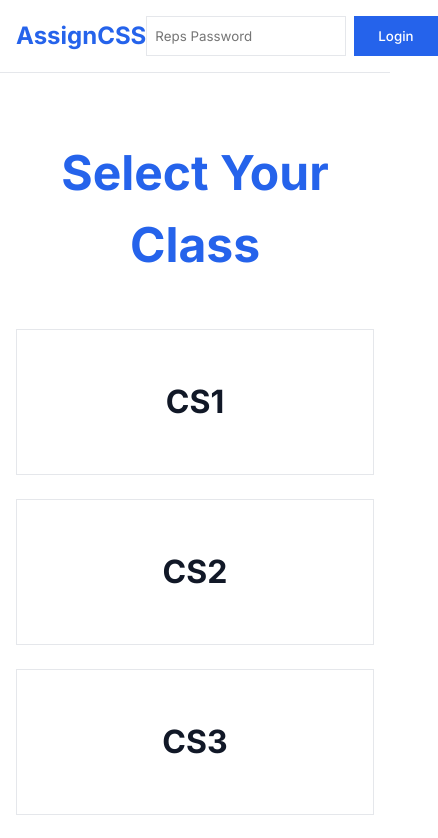
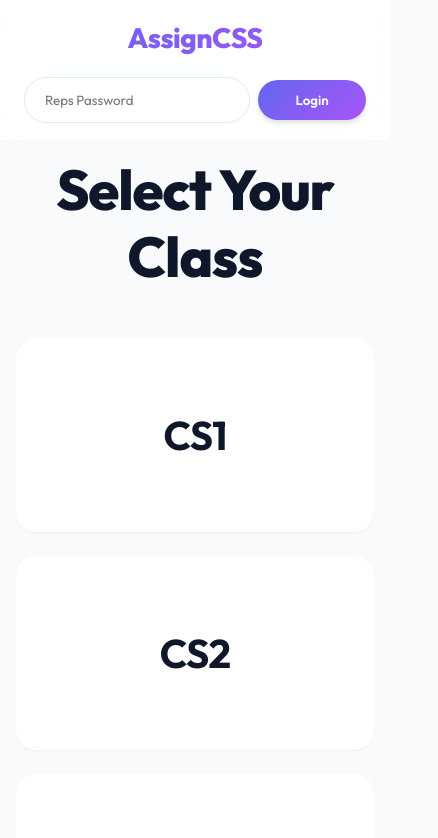
Before and after one commit to Genesis-Z-R/AssignCSS, a React (Vite) app: page / in a window 390 px wide. Shown: the top 838 px of the page, 438 px wide, since content can reach past the window. Built offline with nearby package versions, Linux system fonts and the light colour scheme.

Commit message:
New Design

```diff
--- a/src/components/AssignmentCard.jsx
+++ b/src/components/AssignmentCard.jsx
@@ -18,7 +18,7 @@ export default function AssignmentCard({ assignment }) {
   return (
     <div className="card" style={{ display: 'flex', flexDirection: 'column', height: '100%' }}>
       <div style={{ display: 'flex', justifyContent: 'space-between', alignItems: 'flex-start', marginBottom: '1rem' }}>
-        <h3 style={{ fontSize: '1.25rem', fontWeight: '600', color: 'var(--primary)' }}>
+        <h3 className="gradient-text" style={{ fontSize: '1.25rem', fontWeight: '700' }}>
           {assignment.courses?.name || 'Assignment'}
         </h3>
         <span className={`badge ${isPastDue ? 'badge-danger' : 'badge-primary'}`} style={{ display: 'flex', alignItems: 'center', gap: '0.25rem' }}>
@@ -31,7 +31,7 @@ export default function AssignmentCard({ assignment }) {
         {assignment.description}
       </p>
 
-      <div style={{ borderTop: '1px solid var(--border)', paddingTop: '1rem', marginTop: 'auto', display: 'flex', justifyContent: 'space-between', alignItems: 'center' }}>
+      <div style={{ borderTop: 'var(--glass-border)', paddingTop: '1rem', marginTop: 'auto', display: 'flex', justifyContent: 'space-between', alignItems: 'center' }}>
         <span style={{ fontSize: '0.875rem', color: 'var(--text-muted)' }}>
           Due: {new Date(assignment.due_date).toLocaleDateString()}
         </span>
--- a/src/index.css
+++ b/src/index.css
@@ -1,39 +1,86 @@
-@import url('https://fonts.googleapis.com/css2?family=Inter:wght@400;500;600;700&display=swap');
+@import url('https://fonts.googleapis.com/css2?family=Outfit:wght@300;400;500;600;700;800&display=swap');
 
 :root {
-  --primary: #2563EB;
-  --primary-hover: #1D4ED8;
-  --bg: #FFFFFF;
-  --text-main: #111827;
-  --text-muted: #6B7280;
-  --border: #E5E7EB;
-  --surface: #F9FAFB;
-  --danger: #DC2626;
-  --danger-hover: #B91C1C;
+  /* Light Mode Theme */
+  --bg: #F8FAFC;
+  --surface: #FFFFFF;
+  --surface-overlay: rgba(255, 255, 255, 0.85);
+  --border: #E2E8F0;
+  --text-main: #0F172A;
+  --text-muted: #64748B;
+
+  /* Gradients & Accents */
+  --primary-glow: rgba(99, 102, 241, 0.4);
+  --primary: #4F46E5;
+  --primary-hover: #4338CA;
+  --gradient-primary: linear-gradient(135deg, #6366F1 0%, #A855F7 100%);
+  --gradient-hover: linear-gradient(135deg, #4F46E5 0%, #9333EA 100%);
+
+  --danger: #EF4444;
+  --danger-hover: #DC2626;
+  --danger-glow: rgba(239, 68, 68, 0.4);
+
+  --shadow-sm: 0 1px 2px 0 rgba(0, 0, 0, 0.05);
+  --shadow-md: 0 4px 6px -1px rgba(0, 0, 0, 0.1), 0 2px 4px -1px rgba(0, 0, 0, 0.06);
+  --shadow-lg: 0 10px 15px -3px rgba(0, 0, 0, 0.1), 0 4px 6px -2px rgba(0, 0, 0, 0.05);
+  --shadow-glow: 0 0 25px var(--primary-glow);
+
+  --radius-sm: 8px;
+  --radius-md: 12px;
+  --radius-lg: 20px;
+  --radius-full: 9999px;
+
+  --glass-border: 1px solid rgba(255, 255, 255, 0.3);
+}
+
+@media (prefers-color-scheme: dark) {
+  :root {
+    --bg: #0B0F19; /* Midnight dark */
+    --surface: #111827; /* Slightly lighter card */
+    --surface-overlay: rgba(11, 15, 25, 0.85);
+    --border: #1F2937;
+    --text-main: #F8FAFC;
+    --text-muted: #94A3B8;
+
+    --primary-glow: rgba(99, 102, 241, 0.25);
+    --glass-border: 1px solid rgba(255, 255, 255, 0.05);
+  }
 }
 
 * {
   box-sizing: border-box;
   margin: 0;
   padding: 0;
-  border-radius: 0 !important; /* STRICT REQUIREMENT: NO ROUNDED CORNERS */
-  font-family: 'Inter', sans-serif;
+  font-family: 'Outfit', sans-serif;
 }
 
 body {
   background-color: var(--bg);
   color: var(--text-main);
-  line-height: 1.5;
+  line-height: 1.6;
   -webkit-font-smoothing: antialiased;
+  transition: background-color 0.3s ease, color 0.3s ease;
 }
 
 a {
   color: var(--primary);
   text-decoration: none;
+  transition: color 0.2s ease;
 }
 
 a:hover {
-  text-decoration: underline;
+  color: #A855F7;
+}
+
+/* Animations */
+@keyframes slideUp {
+  from { opacity: 0; transform: translateY(15px); }
+  to { opacity: 1; transform: translateY(0); }
+}
+
+@keyframes fadeIn {
+  from { opacity: 0; }
+  to { opacity: 1; }
 }
 
 /* Base UI Components */
@@ -41,66 +88,100 @@ a:hover {
   display: inline-flex;
   align-items: center;
   justify-content: center;
-  background-color: var(--primary);
+  background: var(--gradient-primary);
   color: #FFFFFF;
   padding: 0.75rem 1.5rem;
   border: none;
-  font-weight: 500;
+  border-radius: var(--radius-full);
+  font-weight: 600;
   cursor: pointer;
-  transition: background-color 0.2s;
+  transition: all 0.3s cubic-bezier(0.4, 0, 0.2, 1);
   text-decoration: none;
+  box-shadow: var(--shadow-md);
+  gap: 0.5rem;
+  white-space: nowrap;
 }
 
-.btn:hover {
-  background-color: var(--primary-hover);
-  text-decoration: none;
+.btn:hover:not(:disabled) {
+  transform: translateY(-2px);
+  box-shadow: var(--shadow-glow);
+  background: var(--gradient-hover);
+}
+
+.btn:active:not(:disabled) {
+  transform: translateY(0);
+}
+
+.btn:disabled {
+  opacity: 0.6;
+  cursor: not-allowed;
+  transform: none;
 }
 
 .btn-danger {
-  background-color: var(--danger);
+  background: var(--danger);
+  box-shadow: 0 4px 6px -1px var(--danger-glow);
 }
 
-.btn-danger:hover {
-  background-color: var(--danger-hover);
+.btn-danger:hover:not(:disabled) {
+  background: var(--danger-hover);
+  box-shadow: 0 0 15px var(--danger-glow);
 }
 
 .btn-outline {
-  background-color: transparent;
-  color: var(--primary);
-  border: 1px solid var(--primary);
+  background: transparent;
+  color: var(--text-main);
+  border: 1px solid var(--border);
+  box-shadow: none;
 }
 
-.btn-outline:hover {
-  background-color: var(--surface);
-  color: var(--primary-hover);
+.btn-outline:hover:not(:disabled) {
+  background: var(--surface);
+  color: var(--primary);
+  border-color: var(--primary);
+  box-shadow: 0 4px 10px rgba(0,0,0,0.05);
+  transform: translateY(-2px);
+}
+
+/* Active State for Toggles */
+.btn-active {
+  background: var(--surface);
+  color: var(--primary);
+  border-color: var(--primary);
+  box-shadow: 0 0 10px var(--primary-glow);
 }
 
 .input {
   width: 100%;
-  padding: 0.75rem;
+  padding: 0.875rem 1.25rem;
   border: 1px solid var(--border);
-  background-color: #FFFFFF;
+  border-radius: var(--radius-full);
+  background-color: var(--surface);
   color: var(--text-main);
   outline: none;
-  transition: border-color 0.2s;
+  transition: all 0.3s ease;
+  font-family: inherit;
 }
 
 .input:focus {
   border-color: var(--primary);
-  /* A square outline */
-  outline: 1px solid var(--primary);
+  box-shadow: 0 0 0 3px var(--primary-glow);
 }
 
 .card {
-  background-color: #FFFFFF;
-  border: 1px solid var(--border);
+  background-color: var(--surface);
+  border: var(--glass-border);
+  border-radius: var(--radius-lg);
   padding: 1.5rem;
-  transition: transform 0.2s, box-shadow 0.2s;
+  box-shadow: var(--shadow-sm);
+  transition: all 0.3s cubic-bezier(0.4, 0, 0.2, 1);
+  animation: slideUp 0.4s ease-out forwards;
 }
 
 .card:hover {
-  transform: translateY(-2px);
-  box-shadow: 0 4px 6px -1px rgba(0, 0, 0, 0.1);
+  transform: translateY(-4px);
+  box-shadow: var(--shadow-lg), 0 0 15px rgba(99, 102, 241, 0.15);
+  border-color: rgba(99, 102, 241, 0.3);
 }
 
 .modal-overlay {
@@ -109,58 +190,41 @@ a:hover {
   left: 0;
   right: 0;
   bottom: 0;
-  background-color: rgba(17, 24, 39, 0.5);
+  background-color: rgba(0, 0, 0, 0.4);
+  backdrop-filter: blur(8px);
+  -webkit-backdrop-filter: blur(8px);
   display: flex;
   align-items: center;
   justify-content: center;
-  z-index: 50;
+  z-index: 100;
+  animation: fadeIn 0.2s ease-out;
+  padding: 1rem;
 }
 
 .modal-content {
-  background-color: var(--bg);
-  padding: 2rem;
+  background-color: var(--surface);
+  padding: 2.5rem;
   width: 100%;
   max-width: 500px;
-  border: 1px solid var(--border);
+  border: var(--glass-border);
+  border-radius: var(--radius-lg);
+  box-shadow: var(--shadow-lg), var(--shadow-glow);
+  animation: slideUp 0.3s cubic-bezier(0.16, 1, 0.3, 1);
+  max-height: 90vh;
+  overflow-y: auto;
 }
 
-/* FAB */
-.fab {
-  position: fixed;
-  bottom: 2rem;
-  right: 2rem;
-  width: 4rem;
-  height: 4rem;
-  background-color: var(--primary);
-  color: white;
-  display: flex;
-  align-items: center;
-  justify-content: center;
-  border: none;
-  box-shadow: 0 4px 6px -1px rgba(0, 0, 0, 0.1);
-  cursor: pointer;
-  z-index: 40;
-  transition: transform 0.2s, background-color 0.2s;
-}
-
-.fab:hover {
-  background-color: var(--primary-hover);
-  transform: scale(1.05);
-}
-
-.container {
-  max-width: 1200px;
-  margin: 0 auto;
-  padding: 0 1rem;
-}
-
+/* Glass Header */
 header {
-  border-bottom: 1px solid var(--border);
+  background-color: var(--surface-overlay);
+  backdrop-filter: blur(16px);
+  -webkit-backdrop-filter: blur(16px);
+  border-bottom: var(--glass-border);
   padding: 1rem 0;
-  background-color: #FFFFFF;
   position: sticky;
   top: 0;
-  z-index: 30;
+  z-index: 50;
+  transition: all 0.3s ease;
 }
 
 .header-inner {
@@ -170,46 +234,147 @@ header {
 }
 
 .header-title {
-  font-size: 1.5rem;
-  font-weight: 700;
-  color: var(--primary);
+  font-size: 1.75rem;
+  font-weight: 800;
+  background: var(--gradient-primary);
+  -webkit-background-clip: text;
+  -webkit-text-fill-color: transparent;
   text-decoration: none;
+  letter-spacing: -0.5px;
 }
 
-/* Grid Layouts */
+.header-actions {
+  display: flex;
+  align-items: center;
+  gap: 1rem;
+}
+
+/* Typography Enhancements */
+h1, h2, h3, h4 {
+  letter-spacing: -0.02em;
+  color: var(--text-main);
+}
+
+/* Layout */
+.container {
+  max-width: 1200px;
+  margin: 0 auto;
+  padding: 0 1.5rem;
+}
+
+main {
+  min-height: calc(100vh - 80px);
+}
+
+/* Grid System */
 .grid {
   display: grid;
   gap: 1.5rem;
 }
-
 .grid-cols-2 { grid-template-columns: repeat(2, 1fr); }
 .grid-cols-3 { grid-template-columns: repeat(3, 1fr); }
 .grid-cols-4 { grid-template-columns: repeat(4, 1fr); }
 
+/* Badges */
+.badge {
+  display: inline-flex;
+  align-items: center;
+  padding: 0.35rem 0.75rem;
+  font-size: 0.75rem;
+  font-weight: 700;
+  border-radius: var(--radius-full);
+  letter-spacing: 0.5px;
+  text-transform: uppercase;
+}
+
+.badge-primary {
+  background-color: rgba(99, 102, 241, 0.1);
+  color: #6366F1;
+  border: 1px solid rgba(99, 102, 241, 0.2);
+}
+
+.badge-danger {
+  background-color: rgba(239, 68, 68, 0.1);
+  color: var(--danger);
+  border: 1px solid rgba(239, 68, 68, 0.2);
+}
+
+@media (prefers-color-scheme: dark) {
+  .badge-primary { color: #818CF8; }
+  .badge-danger { color: #F87171; }
+}
+
+/* Custom Scrollbar for sleekness */
+::-webkit-scrollbar {
+  width: 8px;
+  height: 8px;
+}
+::-webkit-scrollbar-track {
+  background: var(--bg);
+}
+::-webkit-scrollbar-thumb {
+  background: var(--border);
+  border-radius: var(--radius-full);
+}
+::-webkit-scrollbar-thumb:hover {
+  background: var(--text-muted);
+}
+
+/* Mobile Enhancements */
 @media (max-width: 768px) {
   .grid-cols-2, .grid-cols-3, .grid-cols-4 {
     grid-template-columns: 1fr;
   }
+
+  .header-inner {
+    flex-direction: column;
+    gap: 1rem;
+    align-items: stretch;
+  }
+
+  .header-title {
+    text-align: center;
+  }
+
+  .header-actions {
+    flex-wrap: wrap;
+    justify-content: center;
+    gap: 0.5rem;
+  }
+
+  .header-actions > * {
+    flex: 1 1 auto;
+    justify-content: center;
+  }
+
+  .card {
+    padding: 1.25rem;
+  }
+
+  main {
+    padding: 1rem !important;
+    padding-bottom: 4rem !important;
+  }
+
+  /* Full width inputs on mobile */
+  .input {
+    width: 100%;
+  }
+
+  .tab-container {
+    padding-bottom: 1rem;
+  }
 }
 
-.badge {
-  display: inline-block;
-  padding: 0.25rem 0.5rem;
-  font-size: 0.875rem;
-  font-weight: 500;
-  background-color: var(--surface);
-  color: var(--text-main);
-  border: 1px solid var(--border);
+/* Scrollable Course Filter Bars */
+.scroll-x {
+  display: flex;
+  overflow-x: auto;
+  gap: 0.5rem;
+  padding-bottom: 0.5rem;
+  -webkit-overflow-scrolling: touch;
+  scrollbar-width: none;
 }
-
-.badge-primary {
-  background-color: rgba(37, 99, 235, 0.1);
-  color: var(--primary);
-  border-color: rgba(37, 99, 235, 0.2);
+.scroll-x::-webkit-scrollbar {
+  display: none;
 }
-
-.badge-danger {
-  background-color: rgba(220, 38, 38, 0.1);
-  color: var(--danger);
-  border-color: rgba(220, 38, 38, 0.2);
-}
--- a/src/pages/LandingPage.jsx
+++ b/src/pages/LandingPage.jsx
@@ -55,14 +55,14 @@ export default function LandingPage() {
       <header>
         <div className="container header-inner">
           <div className="header-title">AssignCSS</div>
-          <form onSubmit={handleRepLogin} style={{ display: 'flex', gap: '0.5rem' }}>
+          <form onSubmit={handleRepLogin} className="header-actions">
             <input
               type="password"
               className="input"
               placeholder="Reps Password"
               value={password}
               onChange={(e) => setPassword(e.target.value)}
-              style={{ padding: '0.5rem', width: '200px' }}
+              style={{ width: '200px' }}
             />
             <button type="submit" className="btn">Login</button>
           </form>
@@ -72,17 +72,17 @@ export default function LandingPage() {
       <main className="container" style={{ flex: 1, display: 'flex', flexDirection: 'column', justifyContent: 'center', alignItems: 'center', padding: '4rem 1rem' }}>
         {error && <div style={{ color: 'var(--danger)', marginBottom: '1rem', padding: '1rem', border: '1px solid var(--danger)' }}>{error}</div>}
 
-        <h1 style={{ fontSize: '3rem', marginBottom: '3rem', textAlign: 'center', color: 'var(--primary)' }}>Select Your Class</h1>
+        <h1 className="gradient-text" style={{ fontSize: '3.5rem', marginBottom: '3rem', textAlign: 'center', fontWeight: '800', lineHeight: '1.2' }}>Select Your Class</h1>
 
         <div className="grid grid-cols-2" style={{ width: '100%', maxWidth: '800px' }}>
           {yearGroups.map(yg => (
             <div
               key={yg}
               className="card"
-              style={{ cursor: 'pointer', textAlign: 'center', padding: '3rem 1rem', display: 'flex', alignItems: 'center', justifyContent: 'center' }}
+              style={{ cursor: 'pointer', textAlign: 'center', padding: '4rem 1rem', display: 'flex', alignItems: 'center', justifyContent: 'center' }}
               onClick={() => navigate(`/class/${yg}`)}
             >
-              <h2 style={{ fontSize: '2rem' }}>{yg}</h2>
+              <h2 className="gradient-text" style={{ fontSize: '2.5rem', fontWeight: '700' }}>{yg}</h2>
             </div>
           ))}
         </div>
```
Also changed, not shown: src/pages/AdminDashboard.jsx (+6 -7 lines), src/pages/ClassDashboard.jsx (+4 -5 lines), src/pages/RepsDashboard.jsx (+14 -53 lines).
